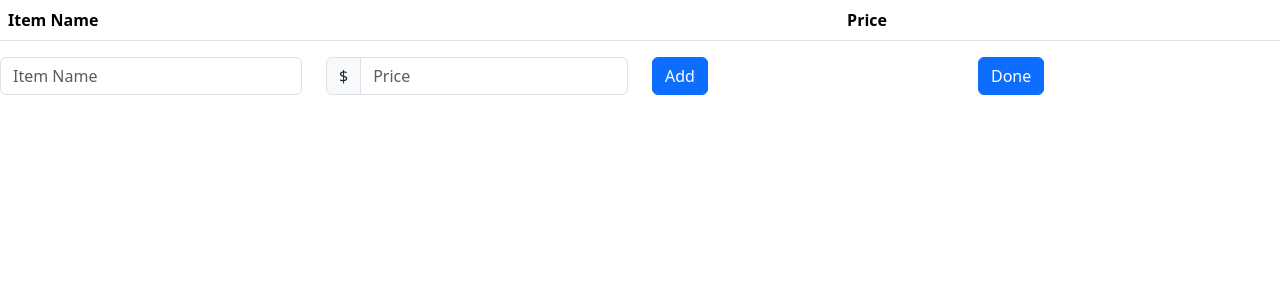
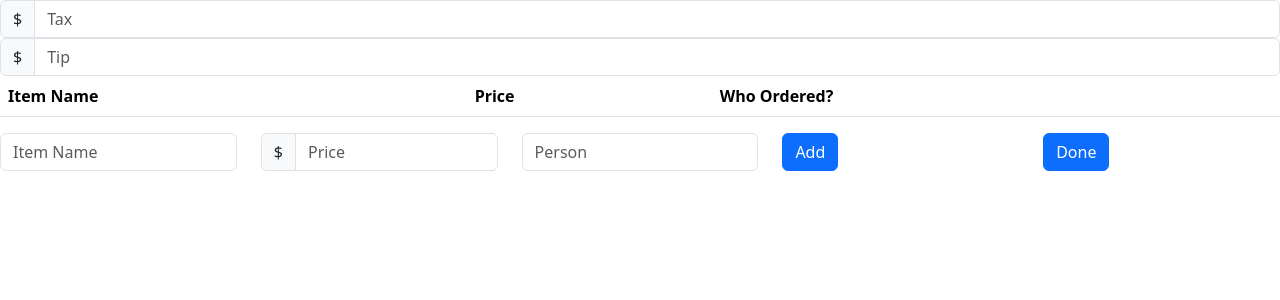
Before and after one commit to dkoval3/check-split-ui, a Next.js app: page / in a window 1280 px wide. Shown: the top 300 px of the page. Built offline with nearby package versions, Linux system fonts and the light colour scheme.

Commit message:
Added person, tax, tip fields; added additional util functions

```diff
--- a/src/components/Check.js
+++ b/src/components/Check.js
@@ -8,8 +8,28 @@ import Form from 'react-bootstrap/Form';
 import Row from 'react-bootstrap/Row';
 import { Button, InputGroup } from 'react-bootstrap';
 import { MinusCircle, PencilSquare } from '@/static/images';
+import { itemizeCheckByPerson } from '@/utils/check-util';
 
-export function AddItem({ setItem, setCheck, setPrice, item, check, price }) {
+function TaxTip({ setTax, setTip }) {
+    return (
+        <Form>
+            <Col>
+                <InputGroup>
+                    <InputGroup.Text>$</InputGroup.Text>
+                    <Form.Control placeholder="Tax" type="number" onChange={event => setTax(event.target.value)} />
+                </InputGroup>
+            </Col>
+            <Col>
+                <InputGroup>
+                    <InputGroup.Text>$</InputGroup.Text>
+                    <Form.Control placeholder="Tip" type="number" onChange={event => setTip(event.target.value)} />
+                </InputGroup>
+            </Col>
+        </Form>
+    );
+}
+
+export function AddItem({ setItem, setCheck, setPrice, setPerson, item, check, price, person }) {
     return(
         <Form>
             <Row>
@@ -23,54 +43,68 @@ export function AddItem({ setItem, setCheck, setPrice, item, check, price }) {
                     </InputGroup>
                 </Col>
                 <Col>
-                    <Button value="Add" onClick={() => setCheck([...check, {item: item, price: price}])} >Add</Button>
+                    <Form.Control value={person} placeholder="Person" onChange={event => setPerson(event.target.value)}/>
                 </Col>
                 <Col>
-                    <Button value="Done" onClick={() => console.log("Done")} >Done</Button>
+                    <Button value="Add" onClick={() => setCheck(check => [...check, {item, price, person}])} >Add</Button>
+                </Col>
+                <Col>
+                    <Button value="Done" onClick={() => console.log(itemizeCheckByPerson(check))} >Done</Button>
                 </Col>
             </Row>
         </Form>
     );
 }
 
+export function AddEditCell(setCheck, check, setItem, item, setPrice, price, setPerson, person, i) {
+    return <td>
+        <Button onClick={() => setCheck(check => check.filter((_, idx) => idx != i))}>
+            <MinusCircle />
+        </Button>
+        <Button onClick={() => {
+            setItem(item);
+            setPrice(price);
+            setPerson(person);
+            setCheck(check.filter((_, idx) => idx != i));
+        } }>
+            <PencilSquare />
+        </Button>
+    </td>;
+}
+
 export default function Check() {
     const [item, setItem] = useState("");
     const [price, setPrice] = useState("");
+    const [person, setPerson] = useState("");
+    const [tax, setTax] = useState();
+    const [tip, setTip] = useState();
     const [check, setCheck] = useState([]);
 
     return(
         <div>
+            <TaxTip {...{setTax, setTip}} />
             <Table>
                 <thead>
                     <tr>
                         <th>Item Name</th>
                         <th>Price</th>
+                        <th>Who Ordered?</th>
                     </tr>
                 </thead>
                 <tbody>
                     {
-                        check.map(({ item, price }, i) => (
+                        check.map(({ item, price, person }, i) => (
                             <tr key={i}>
                                 <td>{item}</td>
                                 <td>{decimalToDollar(price)}</td>
-                                <td>
-                                    <Button onClick={() => setCheck(check.filter((_, idx) => idx != i))}>
-                                        <MinusCircle />
-                                    </Button>
-                                    <Button onClick={() => {
-                                        setItem(item);
-                                        setPrice(price);
-                                        setCheck(check.filter((_, idx) => idx != i));
-                                    }}>
-                                        <PencilSquare />
-                                    </Button>
-                                </td>
+                                <td>{person}</td>
+                                {AddEditCell(setCheck, check, setItem, item, setPrice, price, setPerson, person, i)}
                             </tr>
                         ))
                     }
                 </tbody>
             </Table>
-            <AddItem {...{ setItem, setCheck, setPrice, item, check, price }} />
+            <AddItem {...{ setItem, setCheck, setPrice, setPerson, item, check, price, person }} />
         </div>
     );
 }
--- a/src/utils/check-util.js
+++ b/src/utils/check-util.js
@@ -1,4 +1,21 @@
-export const getPerPersonCheck = check => {
-    // TODO: Implement
-    return null;
-};
+/**
+ * Itemize a given check by person
+ * @param {Array<Object>} check - list of items purchased
+ * @param {string} check[].item - item name
+ * @param {string} check[].person - person who purchased the item
+ * @param {string} check[].price - price of the item
+ * @returns {Object} An object with each person's name, their list of items, and the total price
+ */
+export function itemizeCheckByPerson(check) {
+    let itemizedCheck = {};
+    for (let i = 0; i < check.length; i++) {
+        const { item, price, person } = check[i];
+        if (itemizedCheck.hasOwnProperty(person)) {
+            itemizedCheck[person].items.push({item, price});
+            itemizedCheck[person].totalPrice += parseFloat(price);
+        } else {
+            itemizedCheck[person] = {items: [{item, price}], totalPrice: parseFloat(price)};
+        }
+    }
+    return itemizedCheck;
+}
```
